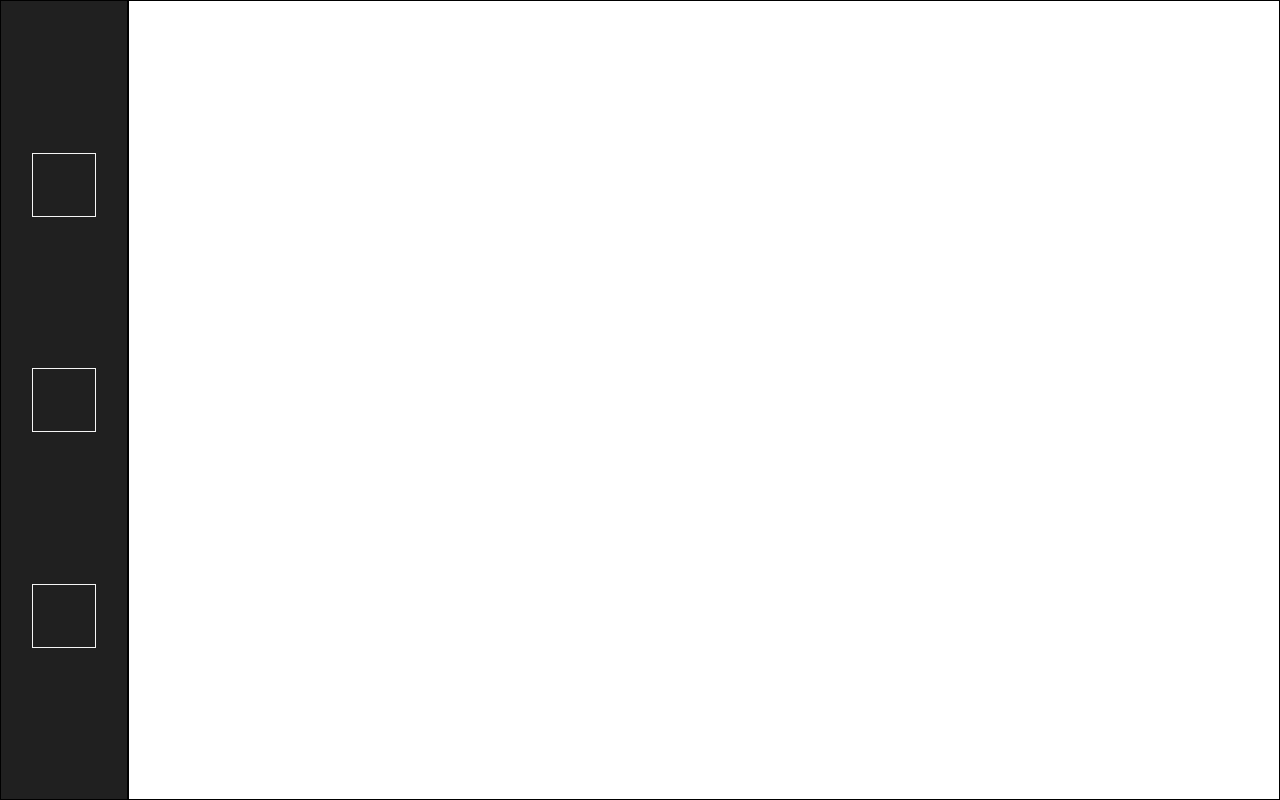
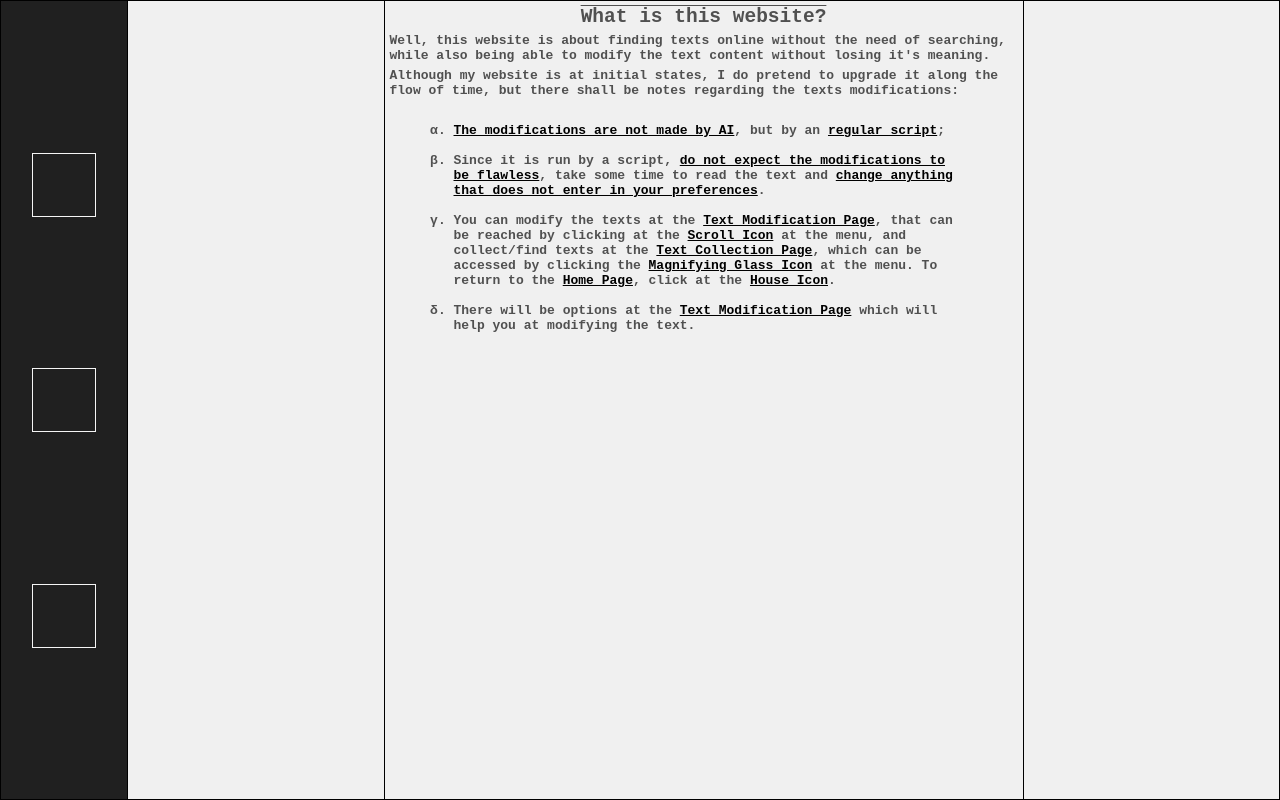
Before and after one commit to XebetaDefasado/TypescriptHell, a website: page HTML/home.html in a window 1280 px wide. Drawn offline with Linux system fonts and the light colour scheme.

Commit message:
Home Page initial state finished

```diff
--- a/HTML/CSS/style.css
+++ /dev/null
@@ -1,54 +0,0 @@
-* {
-    padding: 0;
-    margin: 0;
-}
-body{
-    height: 100vh;
-    max-height: 100vh;
-    width: 100vw;
-    max-width: 100vw;
-}
-.nav-bar{
-    transition: none;
-    width: calc(10vw - 2px);
-    height: calc(100vh - 2px);
-    border: 1px solid black;
-    background-color: #202020;
-    display: flex;
-    flex-direction: column;
-    justify-content: space-evenly;
-    align-items: center;
-}
-.nav-item{
-    transition: 1s;
-    width: calc(64px - 2px);
-    height: calc(64px - 2px);
-    border: 1px solid whitesmoke;
-    background-color: inherit;
-}
-.nav-item:hover{
-    background-color: #505050;
-    border-color: #afafaf;
-    transform: rotate(360deg);
-    border-radius: 25%;
-}
-.main-content{
-    position: absolute;
-    height: calc(100vh - 2px);
-    width: calc(100vw - 10vw - 2px);
-    border: 1px solid black;
-    bottom: calc(100% - 100vh);
-    left: 10vw;
-    display: grid;
-}
-
-@media screen and (max-height: 310px){
-    .nav-bar{
-        transition: none;
-        position: absolute;
-        width: calc(100vw - 2px);
-        height: calc(35vh - 2px);
-        flex-direction: row;
-        top: calc(100vh - 35vh);
-    }
-}
--- /dev/null
+++ b/HTML/Home/CSS/style.css
@@ -0,0 +1,97 @@
+* {
+  padding: 0;
+  margin: 0;
+}
+body {
+  height: 100vh;
+  max-height: 100vh;
+  width: 100vw;
+  max-width: 100vw;
+  background-color: #f0f0f0;
+}
+.nav-bar {
+  transition: none;
+  width: calc(10vw - 2px);
+  height: calc(100vh - 2px);
+  border: 1px solid black;
+  background-color: #202020;
+  display: flex;
+  flex-direction: column;
+  justify-content: space-evenly;
+  align-items: center;
+}
+.nav-item {
+  transition: 1s;
+  width: calc(64px - 2px);
+  height: calc(64px - 2px);
+  border: 1px solid whitesmoke;
+  background-color: inherit;
+}
+.nav-item:hover {
+  background-color: #505050;
+  border-color: #afafaf;
+  transform: rotate(360deg);
+  border-radius: 25%;
+}
+.main-content {
+  position: absolute;
+  height: calc(100vh - 2px);
+  width: calc(100vw - 10vw - 1px);
+  border: 1px solid black;
+  bottom: calc(100% - 100vh);
+  left: calc(10vw - 1px);
+  display: grid;
+  justify-items: center;
+  align-items: center;
+}
+.article {
+  padding: 5px;
+  position: absolute;
+  width: calc(50vw - 12px);
+  height: calc(100vh - 12px);
+  border: 1px solid black;
+  font-family: monospace;
+  display: flex;
+  align-items: center;
+  flex-direction: column;
+  gap: 5px;
+  color: #505050;
+}
+.article h1 {
+  text-decoration: overline;
+}
+.article ul {
+  height: 120px;
+}
+.article .textContent {
+  font-weight: 700;
+}
+.article li {
+  list-style-type: lower-greek;
+  height: fit-content;
+  width: 500px;
+  max-width: 500px;
+}
+.article li strong {
+  color: #000000;
+  text-decoration: underline;
+}
+.stalked {
+  box-shadow: 0px 0px 5px #f0f0f0;
+}
+@media screen and (max-height: 310px) {
+  .nav-bar {
+    transition: none;
+    position: absolute;
+    width: calc(100vw - 2px);
+    height: calc(35vh - 2px);
+    flex-direction: row;
+    top: calc(100vh - 35vh);
+  }
+  .main-content {
+    height: calc(100vh - 35vh - 1px);
+    width: calc(100vw - 2px);
+    bottom: calc(35vh - 1px);
+    left: 0;
+  }
+}
--- /dev/null
+++ b/HTML/Home/JS/script.js
@@ -0,0 +1,15 @@
+const pages = document.getElementsByClassName("nav-item");
+const importantStrongs = document.getElementsByClassName("strongBinded");
+for (let Element of pages) {
+    for (let ElementLow of importantStrongs)
+        if (Element.id.replace(/\u005F/g, '\u0020') === ElementLow.textContent) {
+            ElementLow.addEventListener("mouseover", () => {
+                Element.classList.add("stalked");
+            });
+            ElementLow.addEventListener("mouseout", () => {
+                Element.classList.remove("stalked");
+            });
+        }
+}
+;
+//# sourceMappingURL=script.js.map
--- a/HTML/JS/script.ts
+++ /dev/null
@@ -1 +0,0 @@
-let message: string = "YES MF";
--- /dev/null
+++ b/HTML/TextSearch/CSS/style.css
@@ -0,0 +1,60 @@
+* {
+  padding: 0;
+  margin: 0;
+}
+body {
+  height: 100vh;
+  max-height: 100vh;
+  width: 100vw;
+  max-width: 100vw;
+}
+.nav-bar {
+  transition: none;
+  width: calc(10vw - 2px);
+  height: calc(100vh - 2px);
+  border: 1px solid black;
+  background-color: #202020;
+  display: flex;
+  flex-direction: column;
+  justify-content: space-evenly;
+  align-items: center;
+}
+.nav-item {
+  transition: 1s;
+  width: calc(64px - 2px);
+  height: calc(64px - 2px);
+  border: 1px solid whitesmoke;
+  background-color: inherit;
+}
+.nav-item:hover {
+  background-color: #505050;
+  border-color: #afafaf;
+  transform: rotate(360deg);
+  border-radius: 25%;
+}
+.main-content {
+  position: absolute;
+  height: calc(100vh - 2px);
+  width: calc(100vw - 10vw - 1px);
+  border: 1px solid black;
+  bottom: calc(100% - 100vh);
+  left: calc(10vw - 1px);
+  display: grid;
+}
+
+@media screen and (max-height: 310px) {
+  .nav-bar {
+    transition: none;
+    position: absolute;
+    width: calc(100vw - 2px);
+    height: calc(35vh - 2px);
+    flex-direction: row;
+    top: calc(100vh - 35vh);
+  }
+  .main-content {
+    height: calc(100vh - 35vh - 1px);
+    width: calc(100vw - 2px);
+    bottom: calc(35vh - 1px);
+    left: 0;
+  }
+}
--- a/HTML/JS/script.js
+++ b/HTML/TextSearch/JS/script.js
@@ -1,2 +1,2 @@
-let message = "YES MF";
+console.log("textSearch");
 //# sourceMappingURL=script.js.map
--- /dev/null
+++ b/HTML/TextSearch/JS/script.ts
@@ -0,0 +1 @@
+console.log("textSearch");
--- a/HTML/home.html
+++ b/HTML/home.html
@@ -1,21 +1,68 @@
 <!DOCTYPE html>
 <html lang="en">
+
 <head>
   <meta charset="UTF-8" />
   <meta http-equiv="X-UA-Compatible" content="IE=edge" />
   <meta name="viewport" content="width=device-width, initial-scale=1.0" />
   <title>Nodejs Testing</title>
-    <link rel="stylesheet" href="./CSS/style.css" />
-    <script src="./JS/script.js" defer></script>
+  <link rel="stylesheet" href="./Home/CSS/style.css" />
+  <script src="./Home/JS/script.js" defer></script>
 </head>
+
 <body>
   <nav class="nav-bar">
-      <a href="./home.html" class="nav-item"></a>
-      <a href="./home.html" class="nav-item"></a>
-      <a href="./home.html" class="nav-item"></a>
+    <a href="./home.html" class="nav-item" id="Home_Page"></a>
+    <a href="./textSearch.html" class="nav-item" id="Text_Modification_Page"></a>
+    <a href="./home.html" class="nav-item" id="Text_Collection_Page"></a>
   </nav>
   <main class="main-content">
-      <article class="article"></article>
+    <article class="article">
+      <h1 class="textContent">What is this website?</h1>
+      <p class="textContent">
+        Well, this website is about finding texts online without the need of
+        searching, while also being able to modify the text content without
+        losing it's meaning.
+      </p>
+      <p class="textContent">
+        Although my website is at initial states, I do pretend to upgrade it
+        along the flow of time, but there shall be notes regarding the texts
+        modifications:
+      </p>
+      <br />
+      <ul class="textContent">
+        <li>
+          <strong>The modifications are not made by AI</strong>, but by an
+          <strong>regular script</strong>;
+        </li>
+        <br />
+        <li>
+          Since it is run by a script,
+          <strong>do not expect the modifications to be flawless</strong>,
+          take some time to read the text and
+          <strong>change anything that does not enter in your preferences</strong>.
+        </li>
+        <br />
+        <li>
+          You can modify the texts at the
+          <strong class="strongBinded">Text Modification Page</strong>, that
+          can be reached by clicking at the <strong>Scroll Icon</strong> at
+          the menu, and collect/find texts at the
+          <strong class="strongBinded">Text Collection Page</strong>, which
+          can be accessed by clicking the
+          <strong>Magnifying Glass Icon</strong> at the menu. To return to
+          the <strong class="strongBinded">Home Page</strong>, click at the
+          <strong>House Icon</strong>.
+        </li>
+        <br />
+        <li>
+          There will be options at the
+          <strong class="strongBinded">Text Modification Page</strong>
+          which will help you at modifying the text.
+        </li>
+      </ul>
+    </article>
   </main>
 </body>
+
 </html>
--- a/package.json
+++ b/package.json
@@ -4,8 +4,8 @@
   "description": "Nodejs testing",
   "main": "script.ts",
   "scripts": {
-    "start": "node HTML/JS/script.js",
-    "test": "node HTML/JS/script.js"
+    "start": "node HTML/Home/JS/script.js",
+    "test": "node HTML/Home/JS/script.js"
   },
   "dependencies": {
     "typescript": "^4.9.5"
```
Also changed, not shown: HTML/Home/JS/script.ts (added, +14 -0 lines), HTML/textSearch.html (added, +21 -0 lines), 4 other files. Lines whose indentation alone changed are shown as unchanged.
